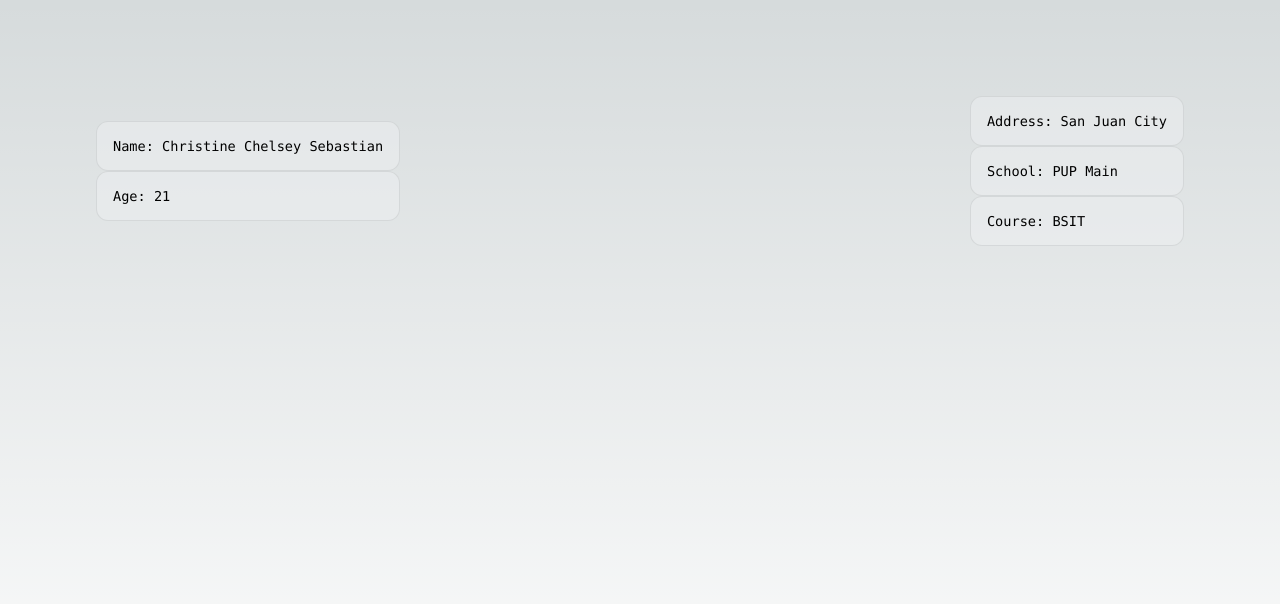
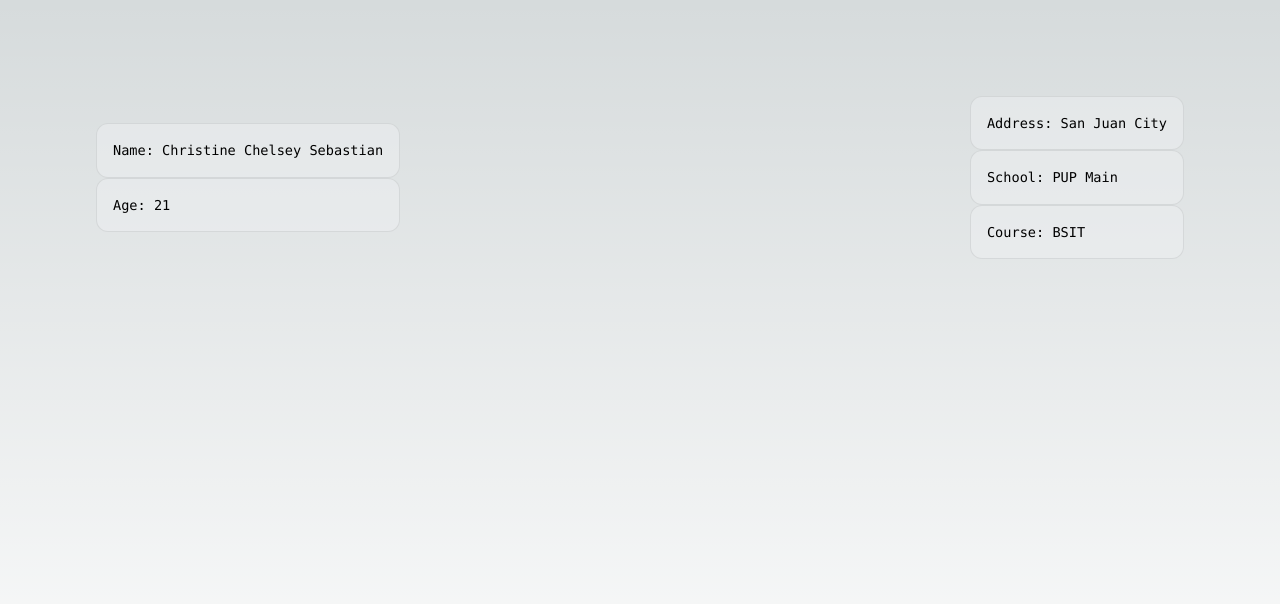
Before and after one commit to chelseyseb/firstProject, a Next.js app: page / in a window 1280 px wide. Shown: the top 604 px of the page. Built offline with nearby package versions, Linux system fonts and the light colour scheme.

Commit message:
updated tailwind

```diff
--- a/src/components/forms-formik/index.js
+++ b/src/components/forms-formik/index.js
@@ -88,6 +88,7 @@ const styles = {
         justifyContent: "center",
         alignItems: "center",
         margin: "auto",
+        color: "white",
         backgroundColor: "green",
         borderRadius: "5px",
     },
--- a/src/styles/Home.module.css
+++ b/src/styles/Home.module.css
@@ -1,6 +1,6 @@
-/* @tailwind base;
+@tailwind base;
 @tailwind components;
-@tailwind utilities; */
+@tailwind utilities;
 
 .main {
   display: flex;
--- a/tailwind.config.js
+++ b/tailwind.config.js
@@ -1,6 +1,9 @@
 /** @type {import('tailwindcss').Config} */
 module.exports = {
-  content: [],
+  content: [
+    './components/forms-formik/index.js',
+    './src/pages/posts.js'
+  ],
   theme: {
     extend: {},
   },
```
